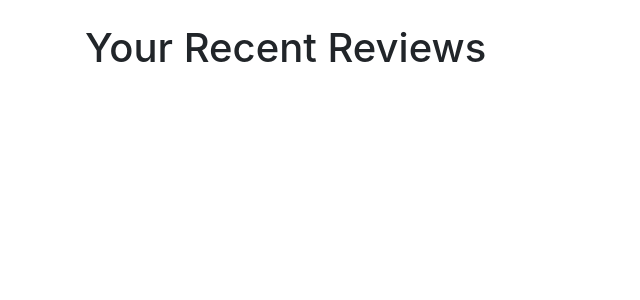
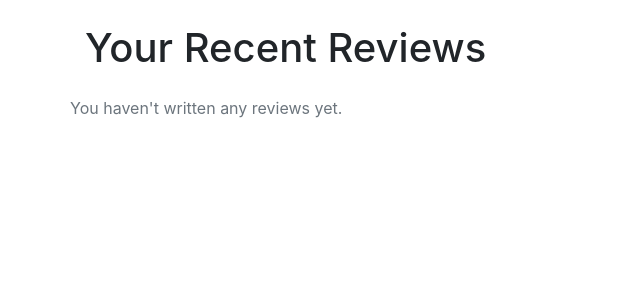
Before and after one commit to Izzeddin-Samara/Fitness_Track, a Django app: template app/templates/recent_reviews.html in a window 1280 px wide. Shown: the part 80-380 px from the top of the page, without its empty margins (0-640 px from the left). Run offline with Django 3.2, Linux system fonts and the light colour scheme; the template is opened without the code that fills it, so the values that code supplies are empty; some libraries are stand-ins or nearby versions.

Commit message:
Add Conditional Display for Reviews

```diff
--- a/app/templates/recent_reviews.html
+++ b/app/templates/recent_reviews.html
@@ -1,5 +1,6 @@
 <!DOCTYPE html>
 <html lang="en">
+
 <head>
     <meta charset="UTF-8">
     <meta name="viewport" content="width=device-width, initial-scale=1.0">
@@ -46,11 +47,12 @@
     <div class="container">
         <h1 class="mb-4">Your Recent Reviews</h1>
         <div class="row">
+            {% if user.user_reviews.all %}
             {% for review in user.user_reviews.all %}
             <div class="col-md-6 mb-4">
                 <div class="card">
                     <div class="card-body">
-                        <h5 class="card-title">Review for Coach {{ review.coach.first_name }} {{ review.coach.last_name}}</h5>
+                        <h5 class="card-title">Review for Coach {{ review.coach.first_name }} {{ review.coach.last_name }}</h5>
                         <p class="card-text">{{ review.content }}</p>
                         <p class="text-muted">Last updated on {{ review.updated_at }}</p>
                     </div>
@@ -91,6 +93,9 @@
                 </div>
             </div>
             {% endfor %}
+            {% else %}
+            <p class="text-muted">You haven't written any reviews yet.</p>
+            {% endif %}
         </div>
     </div>
 
```
